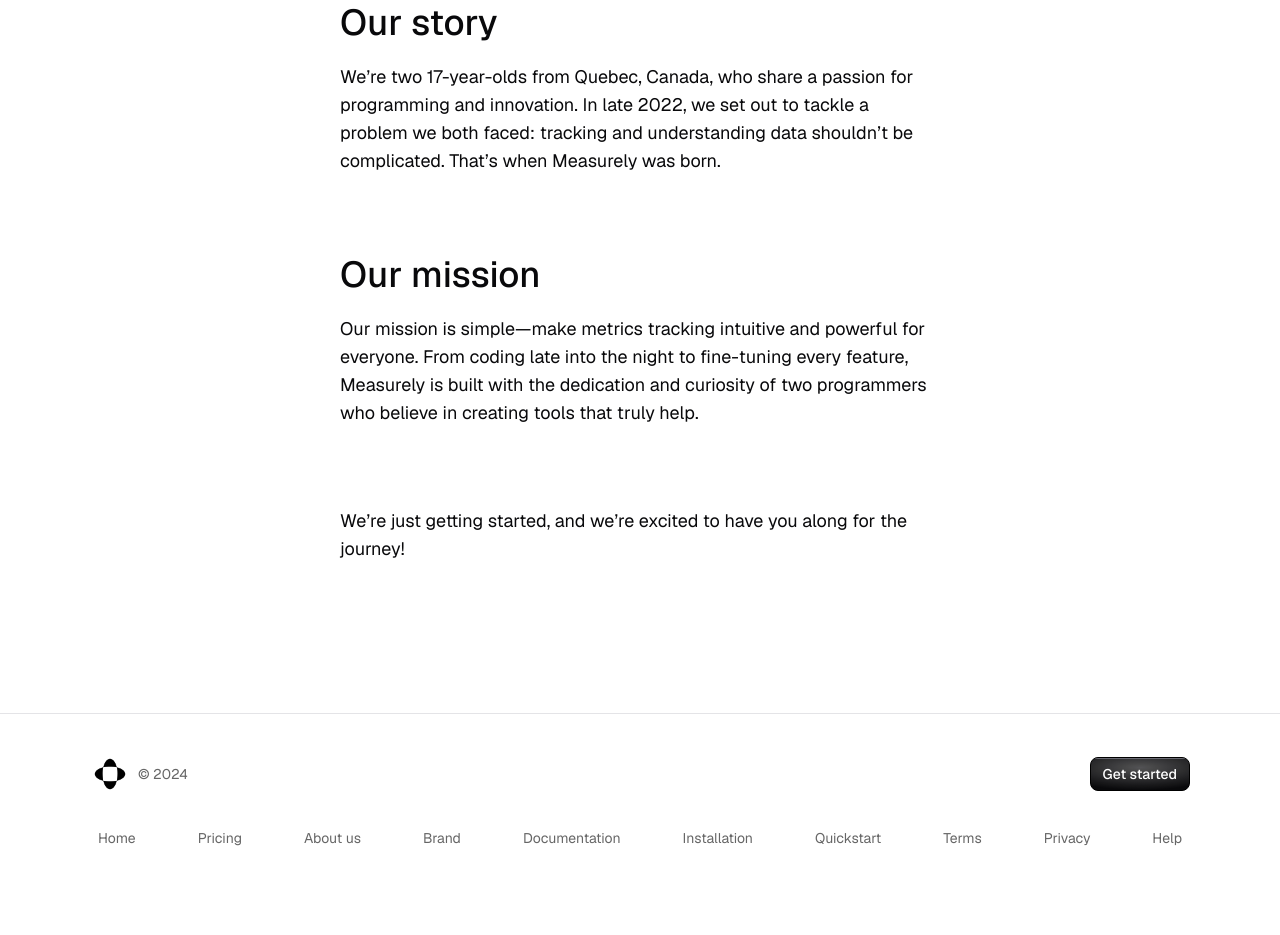
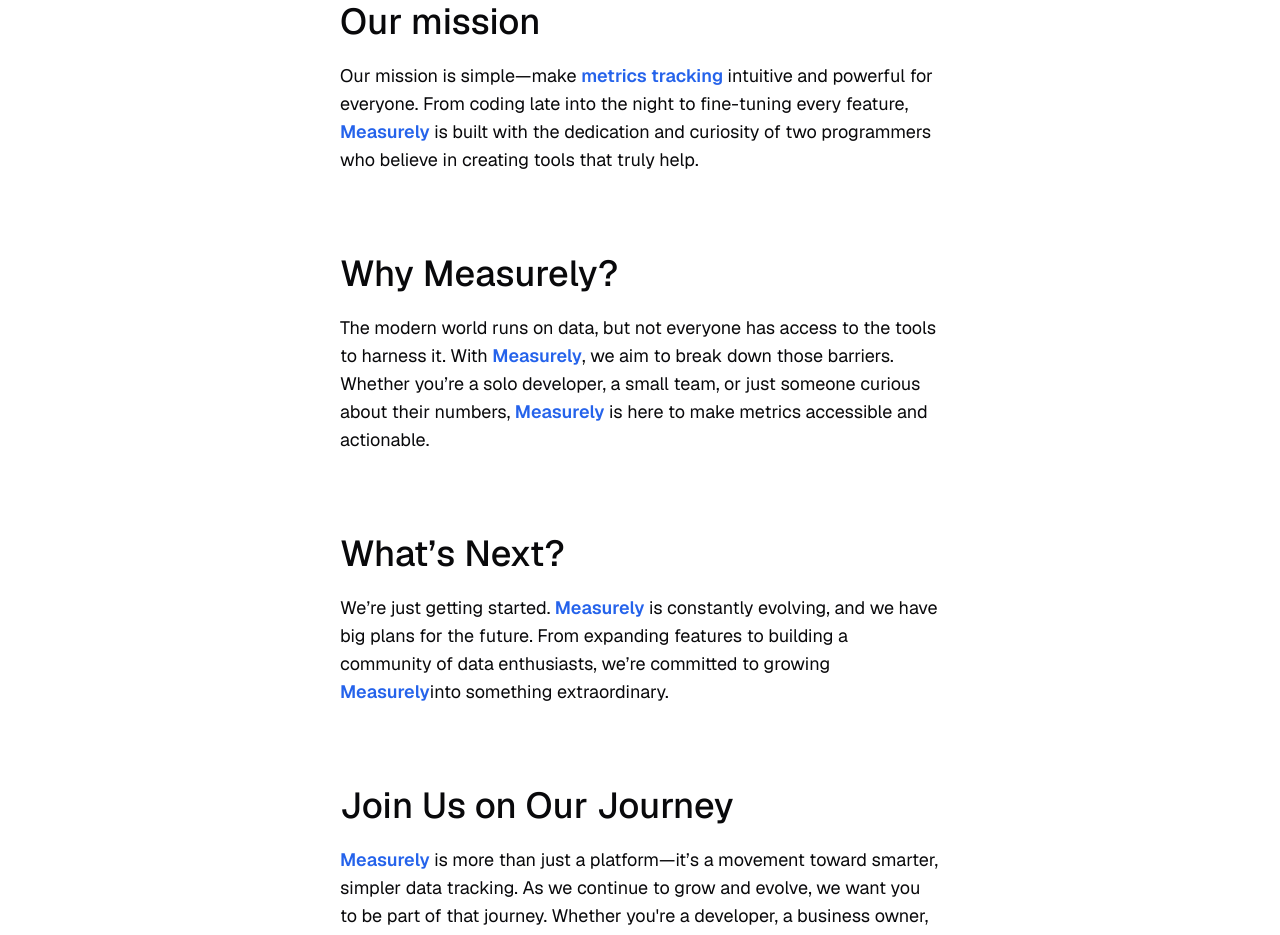
Before and after one commit to Measurely-dev/Measurely, a Next.js app in the folder frontend/: page /about in a window 1280 px wide. Shown: the part 400-1335 px from the top of the page. Before the commit the page ends 1290 px from the top, so only its background shows below. Built offline with nearby package versions, Linux system fonts and the light colour scheme.

Commit message:
about us page story

```diff
--- a/frontend/src/app/(website)/about/page.tsx
+++ b/frontend/src/app/(website)/about/page.tsx
@@ -6,24 +6,63 @@ export default function Pricing() {
   return (
     <WebContainer>
       <ContentContainer type='page'>
-        <WebPageHeader
-          title='Track what matters, grow with Measurely'
-          description='Data drives decisions, but why is tracking it still so complicated?'
-        />
-        <div className='mx-auto mt-[150px] flex w-full max-w-[600px] flex-col'>
+        <div className='mx-auto flex w-full max-w-[600px] flex-col'>
           <div className='text-4xl font-medium'>Our story</div>
           <div className='mt-5 text-lg'>
-            We’re two 17-year-olds from Quebec, Canada, who share a passion for
-            programming and innovation. In late 2022, we set out to tackle a
-            problem we both faced: tracking and understanding data shouldn’t be
-            complicated. That’s when Measurely was born.
+            We’re two{' '}
+            <span className='font-semibold text-blue-600'>17-year-olds</span>{' '}
+            from Quebec, Canada, who share a passion for programming and
+            innovation. In late 2022, we set out to tackle a problem we both
+            faced: tracking and understanding data shouldn’t be complicated.
+            That’s when{' '}
+            <span className='font-semibold text-blue-600'>Measurely</span> was
+            born.
           </div>
           <div className='mt-20 text-4xl font-medium'>Our mission</div>
           <div className='mt-5 text-lg'>
-            Our mission is simple—make metrics tracking intuitive and powerful
-            for everyone. From coding late into the night to fine-tuning every
-            feature, Measurely is built with the dedication and curiosity of two
-            programmers who believe in creating tools that truly help.
+            Our mission is simple—make{' '}
+            <span className='font-semibold text-blue-600'>
+              metrics tracking
+            </span>{' '}
+            intuitive and powerful for everyone. From coding late into the night
+            to fine-tuning every feature,{' '}
+            <span className='font-semibold text-blue-600'>Measurely</span> is
+            built with the dedication and curiosity of two programmers who
+            believe in creating tools that truly help.
+          </div>
+          <div className='mt-20 text-4xl font-medium'>
+            Why Measurely?
+          </div>
+          <div className='mt-5 text-lg'>
+            The modern world runs on data, but not everyone has access to the
+            tools to harness it. With{' '}
+            <span className='font-semibold text-blue-600'>Measurely</span>, we
+            aim to break down those barriers. Whether you’re a solo developer, a
+            small team, or just someone curious about their numbers,{' '}
+            <span className='font-semibold text-blue-600'>Measurely</span> is
+            here to make metrics accessible and actionable.
+          </div>
+          <div className='mt-20 text-4xl font-medium'>What’s Next?</div>
+          <div className='mt-5 text-lg'>
+            We’re just getting started.{' '}
+            <span className='font-semibold text-blue-600'>Measurely</span> is
+            constantly evolving, and we have big plans for the future. From
+            expanding features to building a community of data enthusiasts,
+            we’re committed to growing{' '}
+            <span className='font-semibold text-blue-600'>Measurely</span>
+            into something extraordinary.
+          </div>
+          <div className='mt-20 text-4xl font-medium'>
+            Join Us on Our Journey
+          </div>
+          <div className='mt-5 text-lg'>
+            <span className='font-semibold text-blue-600'>Measurely</span> is
+            more than just a platform—it’s a movement toward smarter, simpler
+            data tracking. As we continue to grow and evolve, we want you to be
+            part of that journey. Whether you're a developer, a business owner,
+            or someone passionate about data,{' '}
+            <span className='font-semibold text-blue-600'>Measurely</span> is
+            built for you. Together, we can shape the future of data tracking.
           </div>
           <div className='mt-20 text-lg'>
             We’re just getting started, and we’re excited to have you along for
```
